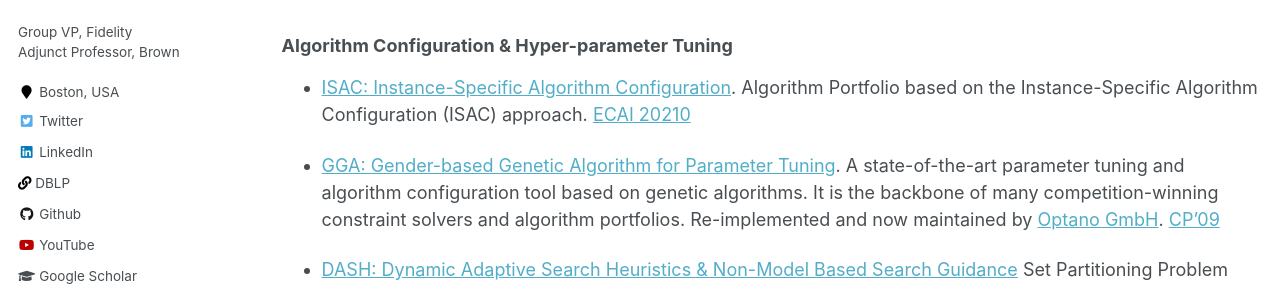
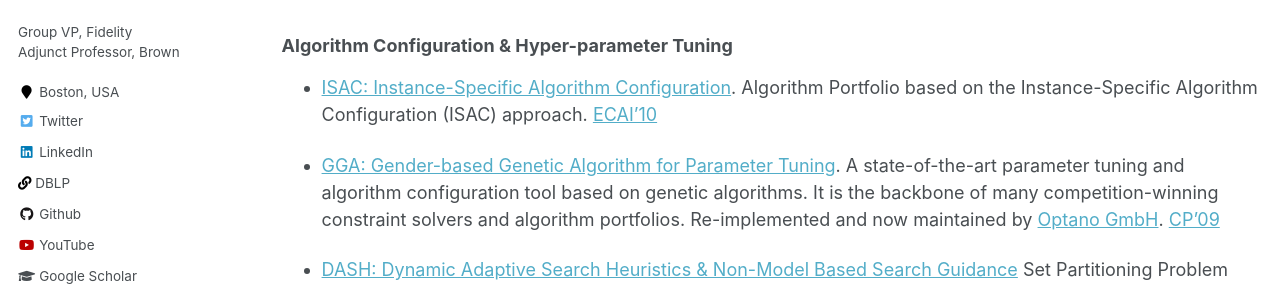
Before and after one commit to skadio/skadio.github.io, a Jekyll site: the page built from _pages/software.md, in a window 1280 px wide and 900 px high, scrolled down 1234 px. Shown: the part 291-577 px from the top of the window. Built offline with Jekyll 4.4.1, drawn with Linux system fonts in a browser that asks for light colours.

Commit message:
Update software.md

```diff
--- a/_pages/software.md
+++ b/_pages/software.md
@@ -57,7 +57,7 @@ author_profile: true
 
 ### Algorithm Configuration & Hyper-parameter Tuning
 
-- [ISAC: Instance-Specific Algorithm Configuration](https://sites.google.com/site/yurimalitsky/downloads). Algorithm Portfolio based on the Instance-Specific Algorithm Configuration (ISAC) approach. [ECAI 20210](https://ebooks.iospress.nl/publication/5873)
+- [ISAC: Instance-Specific Algorithm Configuration](https://sites.google.com/site/yurimalitsky/downloads). Algorithm Portfolio based on the Instance-Specific Algorithm Configuration (ISAC) approach. [ECAI'10](https://ebooks.iospress.nl/publication/5873)
 
 - [GGA: Gender-based Genetic Algorithm for Parameter Tuning](https://github.com/OPTANO/optano.algorithm.tuner). A state-of-the-art parameter tuning and algorithm configuration tool based on genetic algorithms. It is the backbone of many competition-winning constraint solvers and algorithm portfolios. Re-implemented and now maintained by [Optano GmbH](https://optano.com/). [CP'09](http://link.springer.com/chapter/10.1007%2F978-3-642-04244-7_14)
 
```
